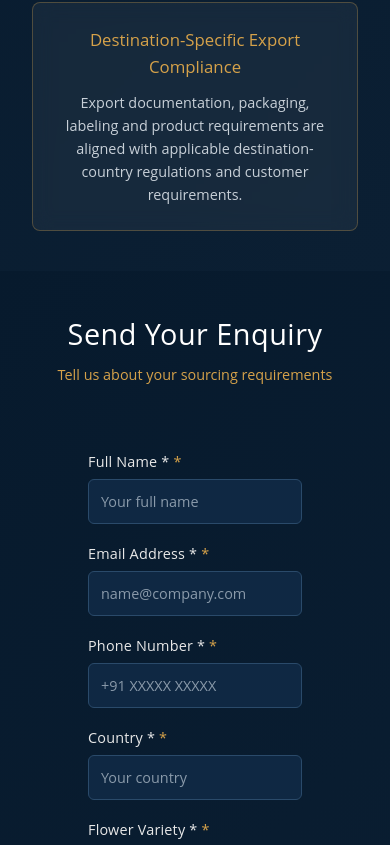
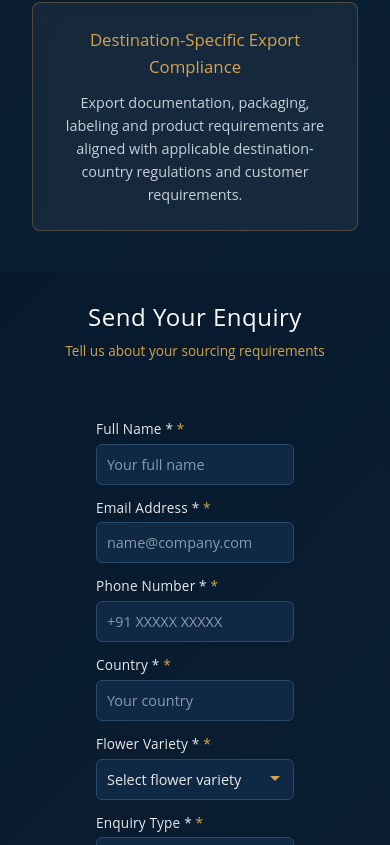
Before and after one commit to karthickraghunath/new, a website: page index.html in a window 390 px wide. Shown: the part 11155-12000 px from the top of the page. Drawn offline with Linux system fonts and the light colour scheme.

Commit message:
Optimize mobile form styling: reduce padding and improve mobile readability

```diff
--- a/styles/responsive.css
+++ b/styles/responsive.css
@@ -464,58 +464,84 @@
         margin: 0 var(--spacing-md);
     }
 
+    .enquiry-container {
+        width: 100%;
+        padding: 0 8px;
+        box-sizing: border-box;
+    }
+
     /* Enquiry form - mobile */
     .enquiry-section {
-        padding: 40px 5%;
+        padding: 30px 16px;
     }
 
     .enquiry-header {
-        margin-bottom: 32px;
+        margin-bottom: 24px;
     }
 
     .enquiry-header h2 {
-        font-size: 1.8rem;
-        margin-bottom: 6px;
+        font-size: 1.5rem;
+        margin-bottom: 8px;
+        line-height: 1.3;
     }
 
     .enquiry-subtitle {
-        font-size: 0.9rem;
+        font-size: 0.85rem;
+        margin-bottom: 0;
     }
 
     .enquiry-form-simple {
         max-width: 100%;
+        padding: 0;
+    }
+
+    .enquiry-container {
+        width: 100%;
+        padding: 0 8px;
+        box-sizing: border-box;
     }
 
     .form-row.two-col {
         grid-template-columns: 1fr;
-        gap: 18px;
+        gap: 14px;
     }
 
     .form-row {
-        gap: 18px;
-        margin-bottom: 18px;
+        gap: 12px;
+        margin-bottom: 12px;
+    }
+
+    .form-group {
+        width: 100%;
     }
 
     .form-group label {
-        font-size: 0.9rem;
-        margin-bottom: 6px;
+        font-size: 0.85rem;
+        margin-bottom: 4px;
+        display: block;
     }
 
     .form-group input,
     .form-group textarea,
     .form-group select {
-        padding: 10px 12px;
+        padding: 8px 10px;
         font-size: 0.9rem;
+        width: 100%;
+        box-sizing: border-box;
     }
 
     .btn-submit-enquiry {
-        padding: 11px 28px;
-        font-size: 0.95rem;
+        padding: 10px 24px;
+        font-size: 0.9rem;
+        width: 100%;
+        max-width: 280px;
     }
 
     .enquiry-note {
-        font-size: 0.85rem;
-        padding-top: 16px;
+        font-size: 0.8rem;
+        padding-top: 12px;
+        margin-top: 12px;
+        line-height: 1.4;
     }
 }
 
```
